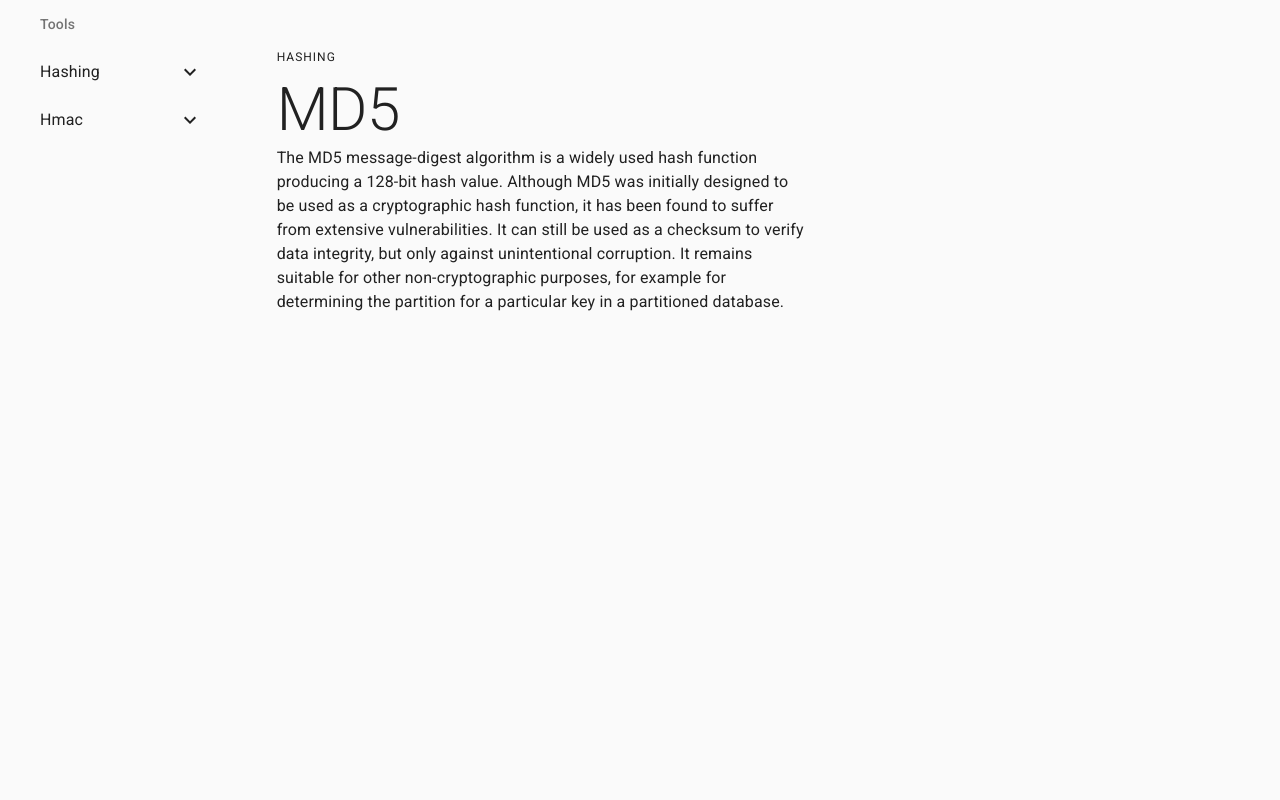
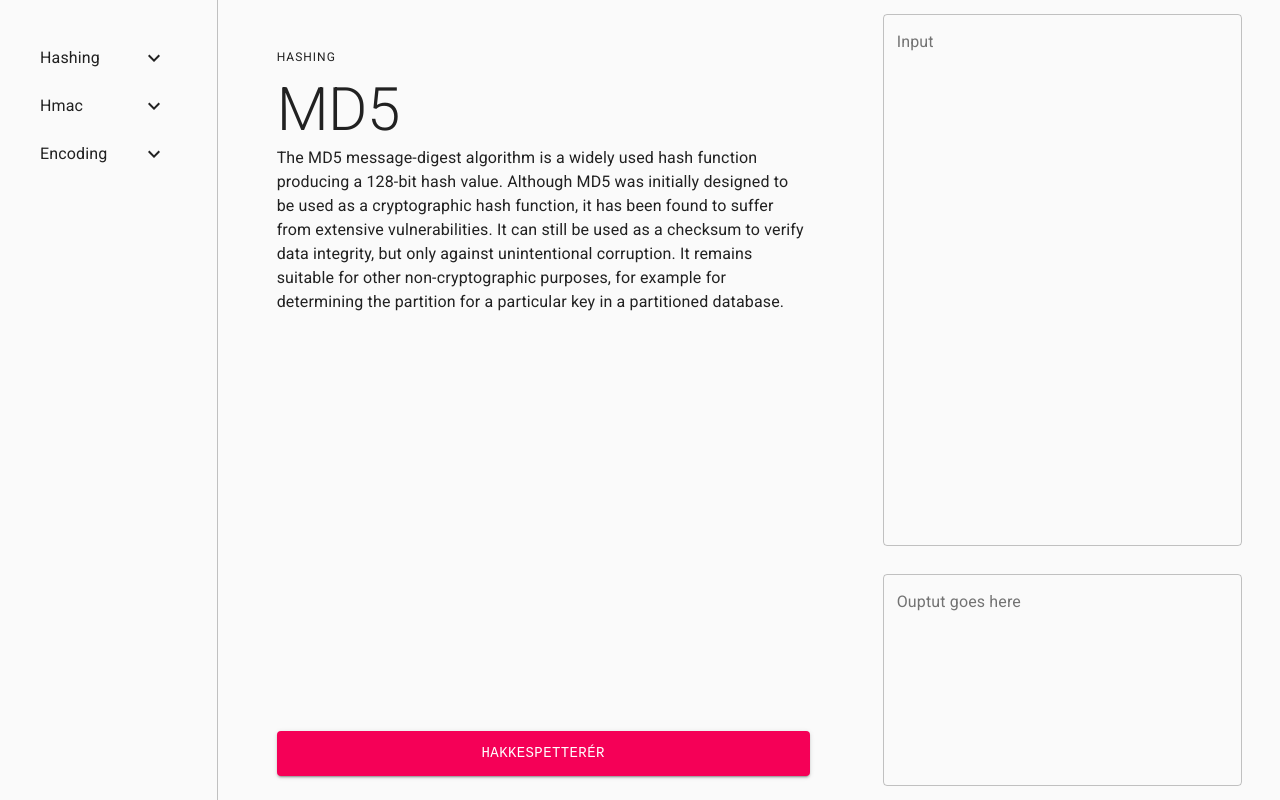
Before and after one commit to hakkespettene/frontend, a React (Create React App) app: page / in a window 1280 px wide. Built offline with nearby package versions, Linux system fonts and the light colour scheme.

Commit message:
no bynnje æ å bli lei ta herre herre hen

```diff
--- a/src/App.tsx
+++ b/src/App.tsx
@@ -1,6 +1,6 @@
 import React from "react";
 
-import { Container, List, ListSubheader } from "@material-ui/core";
+import { Container, List, TextField, Button } from "@material-ui/core";
 
 import styled from "styled-components";
 
@@ -11,7 +11,7 @@ import Tool from "./Tool";
 
 const MainContainer = styled(Container)`
   display: grid;
-  gap: 2.5em;
+  gap: 0 2.5em;
   grid-template-columns: 2fr 6fr 4fr;
   grid-template-rows: 7fr 3fr;
   max-width: 100%;
@@ -21,6 +21,39 @@ const MainContainer = styled(Container)`
 const ToolList = styled(List)`
   grid-row: 1 / span 2;
   height: 100%;
+  border-right: 1px solid rgba(0, 0, 0, 0.23);
+  padding-right: 2.5em;
+  padding-top: calc(3em - 8px);
+`;
+
+const InputField = styled(TextField)`
+  flex-grow: 1;
+  margin: 1em;
+
+  & > div {
+    flex-grow: 1;
+  }
+
+  textarea {
+    /* So we can get the text on the top while typing */
+    height: 100% !important;
+  }
+`;
+
+const RunButton = styled(Button)`
+  width: 100%;
+  padding: 0.75em;
+`;
+
+const RunParent = styled.div`
+  padding: 24px;
+  place-self: end;
+  width: 100%;
+`;
+
+const OutputField = styled(InputField)`
+  grid-row: 2;
+  grid-column: 3;
 `;
 
 const App: React.FC = props => {
@@ -29,16 +62,41 @@ const App: React.FC = props => {
     name: CategoryTool["name"];
   }>(ToolCtxInit);
 
+  const selected = (TOOLS[tool.category] as Array<CategoryTool>).find(
+    e => e.name === tool.name
+  )!;
+
+  const [input, setInput] = React.useState<
+    Partial<Parameters<CategoryTool["func"]>[number]>
+  >({ Message: "" });
+
+  React.useEffect(() => {
+    const defaults = Object.fromEntries(
+      Object.entries(selected.schema).map(([k, v]) => [k, v.defaultValue])
+    );
+
+    setInput({ Message: "", ...defaults });
+  }, [selected]);
+
+  const inputChangeHandler: React.ChangeEventHandler<HTMLInputElement> = ev => {
+    const resp = ev.currentTarget.value;
+    setInput(e => ({ ...e, Message: resp }));
+
+    if (selected.live) {
+      calcOutput({ ...input, Message: resp });
+    }
+  };
+
+  const [output, setOutput] = React.useState<typeof props.children>("");
+
+  const calcOutput = (i: typeof input = input) => {
+    setOutput((selected.func as Function)(i));
+  };
+
   return (
     <ToolCtx.Provider value={tool}>
       <MainContainer>
-        <ToolList
-          subheader={
-            <ListSubheader component="div" id="nested-list-subheader">
-              Tools
-            </ListSubheader>
-          }
-        >
+        <ToolList>
           {((Object.keys(TOOLS) as unknown) as Array<keyof typeof TOOLS>).map(
             k => (
               <MenuCategory
@@ -50,7 +108,30 @@ const App: React.FC = props => {
             )
           )}
         </ToolList>
-        <Tool tool={tool} />
+        <Tool tool={tool} setInput={setInput} input={input} />
+        <InputField
+          multiline
+          variant="outlined"
+          label="Input"
+          value={input.Message}
+          onChange={inputChangeHandler}
+        />
+        <OutputField
+          multiline
+          variant="outlined"
+          label="Ouptut goes here"
+          inputMode="none"
+          value={output}
+        />
+        <RunParent>
+          <RunButton
+            variant="contained"
+            color="secondary"
+            onClick={() => calcOutput()}
+          >
+            Hakkespetterér
+          </RunButton>
+        </RunParent>
       </MainContainer>
     </ToolCtx.Provider>
   );
--- a/src/Tool.tsx
+++ b/src/Tool.tsx
@@ -1,12 +1,42 @@
 import React from "react";
 
 import { CategoryTool, Category, TOOLS } from "./tools";
-import { Typography, Container } from "@material-ui/core";
+import {
+  Typography,
+  Container,
+  Select,
+  MenuItem,
+  TextField,
+  FormControl,
+  FormHelperText
+} from "@material-ui/core";
 import styled from "styled-components";
 
 type Props = {
   tool: { name: CategoryTool["name"]; category: Category };
+  setInput: React.Dispatch<
+    React.SetStateAction<Partial<Parameters<CategoryTool["func"]>[number]>>
+  >;
+  input: Partial<Parameters<CategoryTool["func"]>[number]>;
 };
+
+const OptionHeader = styled(Typography)`
+  display: block;
+  margin-top: 2em;
+`;
+
+const Options = styled.div`
+  & > * {
+    display: block;
+    width: 100%;
+    margin-bottom: 1em;
+  }
+
+  div,
+  input {
+    width: 100%;
+  }
+`;
 
 const ToolContainer = styled(Container)`
   padding-top: 3em;
@@ -17,11 +47,70 @@ const Tool: React.FC<Props> = props => {
     e => e.name === props.tool.name
   )!;
 
+  const updateField = (fieldName: any) => (ev: React.ChangeEvent<any>) => {
+    ev.persist();
+    props.setInput(vals => ({
+      ...vals,
+      [fieldName]: ev.target.value
+    }));
+  };
+
   return (
     <ToolContainer>
       <Typography variant="overline">{props.tool.category}</Typography>
       <Typography variant="h2">{props.tool.name}</Typography>
       {selected.description}
+      {Object.entries(selected.schema).length > 0 && (
+        <OptionHeader variant="overline">Options</OptionHeader>
+      )}
+      <Options>
+        {Object.entries(selected?.schema ?? {}).map(
+          ([fieldName, fieldOptions]) => {
+            switch (fieldOptions.type) {
+              case "string":
+                return (
+                  <TextField
+                    key={fieldName}
+                    label={fieldName}
+                    onChange={updateField(fieldName)}
+                    value={props.input[fieldName] || fieldOptions.defaultValue}
+                  />
+                );
+              case "number":
+                return (
+                  <TextField
+                    label={fieldName}
+                    onChange={updateField(fieldName)}
+                    value={props.input[fieldName] || fieldOptions.defaultValue}
+                    type="number"
+                  />
+                );
+              case "select":
+                return (
+                  <FormControl key={fieldName}>
+                    <FormHelperText>{fieldName}</FormHelperText>
+                    <Select
+                      label={fieldName}
+                      id={fieldName}
+                      onChange={updateField(fieldName)}
+                      value={
+                        props.input[fieldName] || fieldOptions.defaultValue
+                      }
+                    >
+                      {fieldOptions.options?.map(e => (
+                        <MenuItem key={e} value={e}>
+                          {e}
+                        </MenuItem>
+                      ))}
+                    </Select>
+                  </FormControl>
+                );
+              default:
+                return null;
+            }
+          }
+        )}
+      </Options>
     </ToolContainer>
   );
 };
--- a/src/tools.tsx
+++ b/src/tools.tsx
@@ -20,12 +20,22 @@ type ToolFunc<I, O> = (input: I) => O;
  * live: should it update on each keypress? don't enable for taxing operations
  * desc: description to show
  */
-type Tool<I, O, N> = {
-  func: ToolFunc<I, O>;
-  defaultValues: I;
+type Tool<O, N> = {
+  func: ToolFunc<Record<string, string>, O>;
   name: N;
   description?: JSX.Element;
   live: boolean;
+  /**
+   * Used to define exra options
+   */
+  schema: Record<
+    string,
+    {
+      type: "number" | "string" | "select";
+      options?: Array<string>;
+      defaultValue: number | string;
+    }
+  >;
 };
 
 /**
@@ -62,6 +72,41 @@ const HMAC_FUNCTIONS = [
   { func: crypto.HmacSHA512, name: "Hmac SHA512" as const }
 ];
 
+const ENCODING_FUNCTIONS = [
+  {
+    func: (input: string) =>
+      crypto.enc.Hex.stringify(crypto.enc.Utf8.parse(input)),
+    name: "To Hex" as const,
+    description: (
+      <Typography>
+        In mathematics and computing, hexadecimal (also base 16, or hex) is a
+        positional system that represents numbers using a base of 16. Unlike the
+        common way of representing numbers with ten symbols, it uses sixteen
+        distinct symbols, most often the symbols "0"–"9" to represent values
+        zero to nine, and "A"–"F" (or alternatively "a"–"f") to represent values
+        ten to fifteen.
+      </Typography>
+    ),
+    schema: {}
+  },
+  {
+    func: (input: string) => btoa(input),
+    name: "To Base64" as const,
+    description: (
+      <Typography>
+        In computer science, Base64 is a group of binary-to-text encoding
+        schemes that represent binary data in an ASCII string format by
+        translating it into a radix-64 representation. The term Base64
+        originates from a specific MIME content transfer encoding. Each Base64
+        digit represents exactly 6 bits of data. Three 8-bit bytes (i.e., a
+        total of 24 bits) can therefore be represented by four 6-bit Base64
+        digits.
+      </Typography>
+    ),
+    schema: {}
+  }
+];
+
 export const TOOLS = {
   Hashing: [
     ...HASH_FUNCTIONS.map(
@@ -70,9 +115,9 @@ export const TOOLS = {
           func: input => e.func(input.Message).toString(crypto.enc.Hex),
           name: e.name,
           live: true,
-          defaultValues: { Message: "hash me!" },
-          description: e.description
-        } as Tool<{ Message: string }, string, typeof e.name>)
+          description: e.description,
+          schema: {}
+        } as Tool<string, typeof e.name>)
     )
   ],
   Hmac: [
@@ -83,7 +128,6 @@ export const TOOLS = {
             e.func(input.Message, input.Passphrase).toString(crypto.enc.Hex),
           name: e.name,
           live: true,
-          defaultValues: { Message: "hash me!", Passphrase: "secret password" },
           description: (
             <Typography>
               In cryptography, an HMAC (sometimes expanded as either keyed-hash
@@ -99,12 +143,23 @@ export const TOOLS = {
               the cryptographic strength of the underlying hash function, the
               size of its hash output, and the size and quality of the key.
             </Typography>
-          )
-        } as Tool<
-          { Message: string; Passphrase: string },
-          string,
-          typeof e.name
-        >)
+          ),
+          schema: {
+            Passphrase: { type: "string", defaultValue: "hunter2" }
+          }
+        } as Tool<string, typeof e.name>)
+    )
+  ],
+  Encoding: [
+    ...ENCODING_FUNCTIONS.map(
+      e =>
+        ({
+          func: input => e.func(input.Message),
+          name: e.name,
+          live: true,
+          description: e.description,
+          schema: {}
+        } as Tool<string, typeof e.name>)
     )
   ]
 };
```
